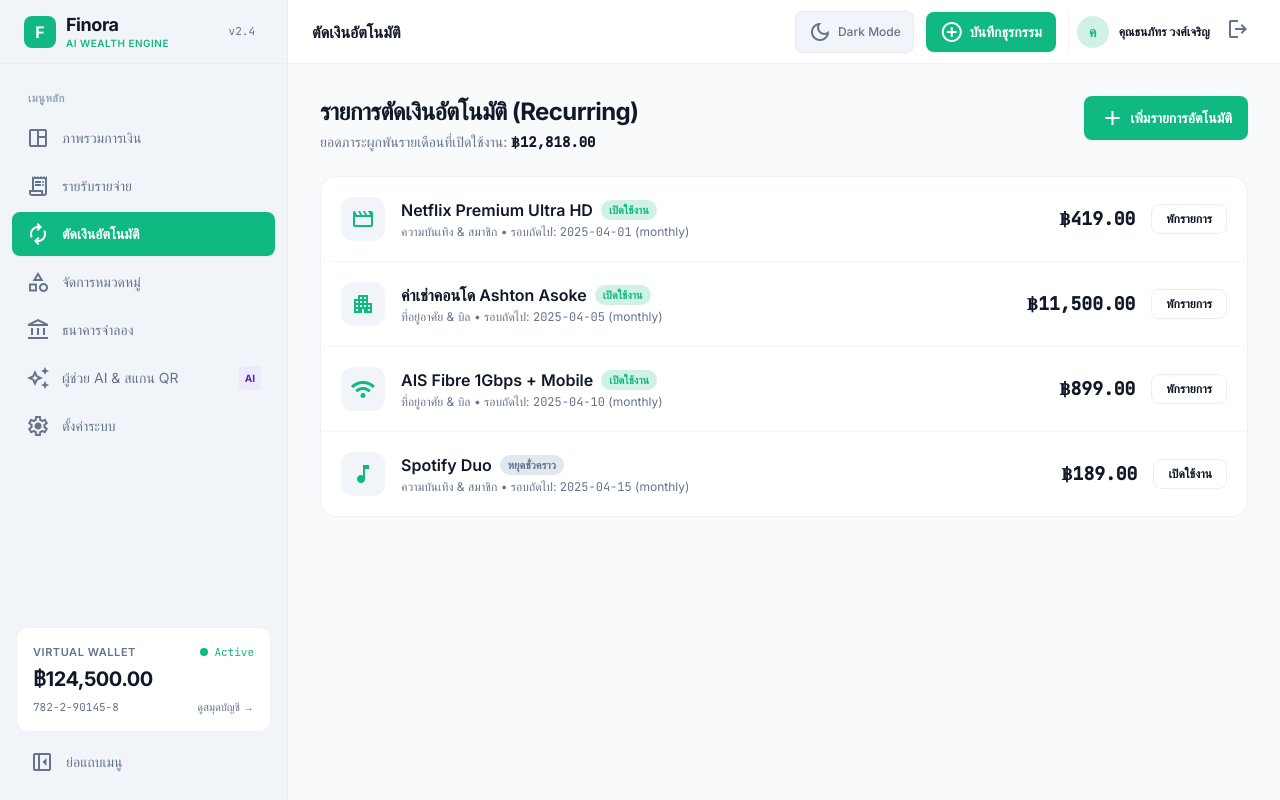
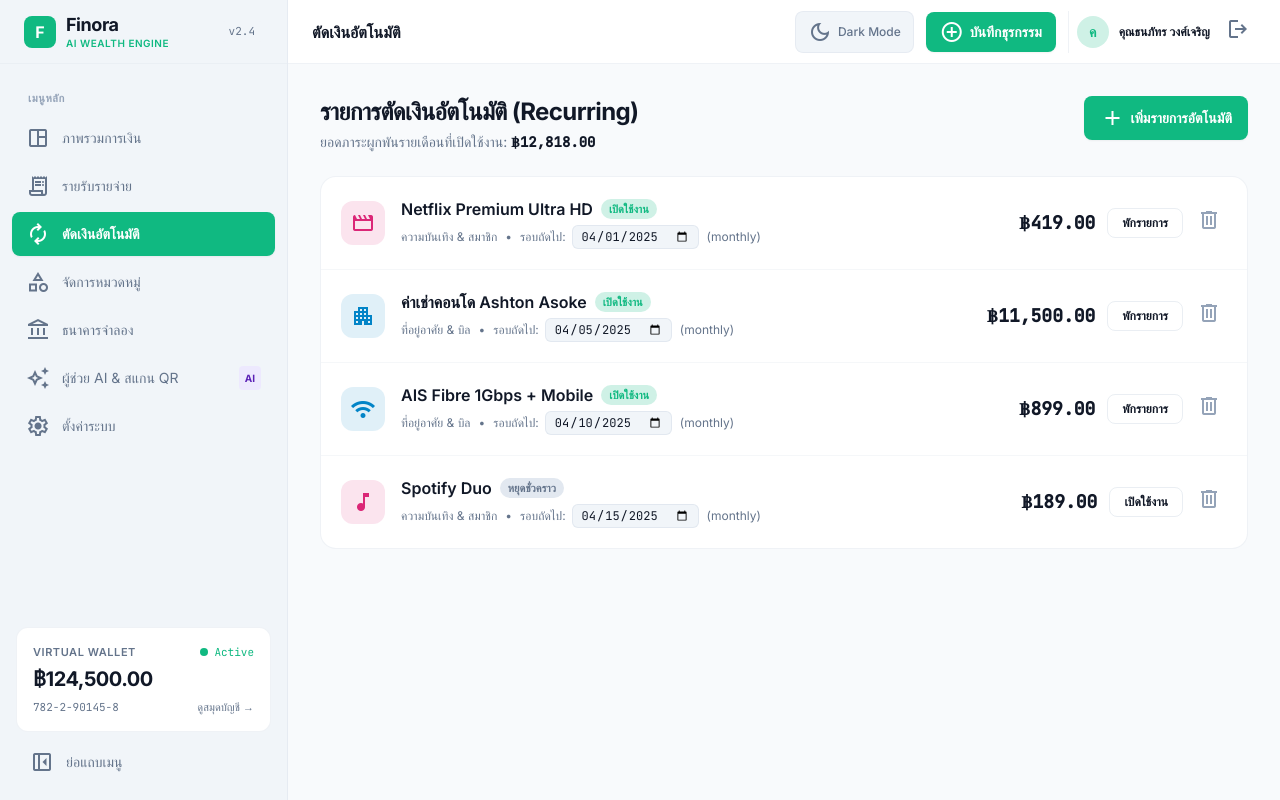
Before and after one commit to ratchanonswu/Finora, a Next.js app: page /recurring in a window 1280 px wide. Built offline with nearby package versions, Linux system fonts and the light colour scheme.

Commit message:
feat(recurring): add billing date picker, icon/color picker, and delete button

```diff
--- a/src/app/(app)/recurring/page.tsx
+++ b/src/app/(app)/recurring/page.tsx
@@ -1,17 +1,34 @@
 "use client";
 
 import React, { useMemo, useState } from "react";
+import { COLOR_CHOICES, IconColorPicker } from "@/components/IconColorPicker";
 import { useFinora } from "@/context/FinoraContext";
 import { formatTHB } from "@/lib/seed";
 
 export default function RecurringPage() {
-  const { recurring, categories, toggleRecurring, addRecurring } = useFinora();
+  const {
+    recurring,
+    categories,
+    toggleRecurring,
+    addRecurring,
+    deleteRecurring,
+    updateRecurringDate,
+  } = useFinora();
   const [title, setTitle] = useState("");
   const [amount, setAmount] = useState("");
   const [categoryId, setCategoryId] = useState("entertainment");
   const [cycle, setCycle] = useState<"monthly" | "weekly" | "yearly">("monthly");
-  const [nextDueDate, setNextDueDate] = useState("2025-04-01");
+  const [nextDueDate, setNextDueDate] = useState(() =>
+    new Date().toISOString().slice(0, 10)
+  );
+  const [icon, setIcon] = useState("autorenew");
+  const [color, setColor] = useState(COLOR_CHOICES[0]);
   const [showForm, setShowForm] = useState(false);
+
+  const expenseCategories = useMemo(
+    () => categories.filter((c) => c.type === "expense"),
+    [categories]
+  );
 
   const monthlyTotal = useMemo(
     () =>
@@ -24,7 +41,7 @@ export default function RecurringPage() {
   const handleCreate = (e: React.FormEvent) => {
     e.preventDefault();
     const num = Number(amount);
-    if (!title.trim() || !Number.isFinite(num) || num <= 0) return;
+    if (!title.trim() || !Number.isFinite(num) || num <= 0 || !nextDueDate) return;
     addRecurring({
       title: title.trim(),
       amount: num,
@@ -32,10 +49,13 @@ export default function RecurringPage() {
       cycle,
       nextDueDate,
       active: true,
-      icon: "autorenew",
+      icon,
+      color,
     });
     setTitle("");
     setAmount("");
+    setIcon("autorenew");
+    setColor(COLOR_CHOICES[0]);
     setShowForm(false);
   };
 
@@ -64,9 +84,9 @@ export default function RecurringPage() {
       {showForm && (
         <form
           onSubmit={handleCreate}
-          className="rounded-xl bg-surface-container border border-outline-variant/30 p-5 grid grid-cols-1 md:grid-cols-5 gap-3 items-end"
+          className="rounded-xl bg-surface-container border border-outline-variant/30 p-5 grid grid-cols-1 sm:grid-cols-2 lg:grid-cols-4 gap-3 items-end"
         >
-          <div className="md:col-span-2">
+          <div className="lg:col-span-2">
             <label className="block text-xs font-semibold text-on-surface-variant mb-1">
               ชื่อค่าบริการ / บิล
             </label>
@@ -95,6 +115,22 @@ export default function RecurringPage() {
           </div>
           <div>
             <label className="block text-xs font-semibold text-on-surface-variant mb-1">
+              หมวดหมู่
+            </label>
+            <select
+              value={categoryId}
+              onChange={(e) => setCategoryId(e.target.value)}
+              className="w-full bg-surface-container-low border border-outline-variant/40 rounded-lg px-3 py-2 text-sm text-on-surface"
+            >
+              {expenseCategories.map((c) => (
+                <option key={c.id} value={c.id}>
+                  {c.name}
+                </option>
+              ))}
+            </select>
+          </div>
+          <div>
+            <label className="block text-xs font-semibold text-on-surface-variant mb-1">
               รอบตัดเงิน
             </label>
             <select
@@ -107,6 +143,28 @@ export default function RecurringPage() {
               <option value="yearly">รายปี</option>
             </select>
           </div>
+          <div>
+            <label className="block text-xs font-semibold text-on-surface-variant mb-1">
+              วันตัดเงินถัดไป
+            </label>
+            <input
+              type="date"
+              required
+              value={nextDueDate}
+              onChange={(e) => setNextDueDate(e.target.value)}
+              className="w-full bg-surface-container-low border border-outline-variant/40 rounded-lg px-3 py-2 text-sm font-mono text-on-surface"
+            />
+          </div>
+          <IconColorPicker
+            id="rec-icon-label"
+            label="ไอคอน & สี"
+            colorSectionLabel="สีรายการ"
+            dialogLabel="เลือกสีและไอคอนรายการอัตโนมัติ"
+            icon={icon}
+            color={color}
+            onIconChange={setIcon}
+            onColorChange={setColor}
+          />
           <button
             type="submit"
             className="py-2 px-4 rounded-lg bg-primary-container text-on-primary-container text-sm font-semibold hover:opacity-90"
@@ -117,15 +175,30 @@ export default function RecurringPage() {
       )}
 
       <div className="rounded-2xl bg-surface-container border border-outline-variant/30 divide-y divide-outline-variant/20">
-        {recurring.map((item) => {
+        {recurring.length === 0 ? (
+          <div className="p-8 text-center text-sm text-on-surface-variant">
+            ยังไม่มีรายการจ่ายเงินอัตโนมัติ กด &ldquo;เพิ่มรายการอัตโนมัติ&rdquo; เพื่อเริ่มต้น
+          </div>
+        ) : (
+          recurring.map((item) => {
             const cat = categories.find((c) => c.id === item.categoryId);
+            const accent = item.color || cat?.color;
             return (
               <div
                 key={item.id}
                 className="p-5 flex flex-col sm:flex-row sm:items-center justify-between gap-4"
               >
                 <div className="flex items-center gap-4">
-                <div className="w-11 h-11 rounded-xl bg-surface-container-high text-primary flex items-center justify-center shrink-0">
+                  <div
+                    className={`w-11 h-11 rounded-xl flex items-center justify-center shrink-0 ${
+                      accent ? "" : "bg-surface-container-high text-primary"
+                    }`}
+                    style={
+                      accent
+                        ? { backgroundColor: `${accent}1F`, color: accent }
+                        : undefined
+                    }
+                  >
                     <span className="material-symbols-outlined">{item.icon}</span>
                   </div>
                   <div>
@@ -141,17 +214,33 @@ export default function RecurringPage() {
                         {item.active ? "เปิดใช้งาน" : "หยุดชั่วคราว"}
                       </span>
                     </div>
-                  <p className="text-xs text-on-surface-variant mt-0.5">
-                    {cat?.name || "ทั่วไป"} • รอบถัดไป:{" "}
-                    <span className="font-mono">{item.nextDueDate}</span> ({item.cycle})
-                  </p>
+                    <div className="flex flex-wrap items-center gap-x-2 gap-y-1 text-xs text-on-surface-variant mt-1">
+                      <span>{cat?.name || "ทั่วไป"}</span>
+                      <span>•</span>
+                      <label className="inline-flex items-center gap-1.5">
+                        <span>รอบถัดไป:</span>
+                        <input
+                          type="date"
+                          aria-label={`วันตัดเงินของ ${item.title}`}
+                          value={item.nextDueDate}
+                          onChange={(e) => {
+                            if (e.target.value) {
+                              updateRecurringDate(item.id, e.target.value);
+                            }
+                          }}
+                          className="bg-surface-container-low border border-outline-variant/40 rounded-md px-2 py-0.5 font-mono text-xs text-on-surface focus:outline-none focus:border-primary"
+                        />
+                      </label>
+                      <span>({item.cycle})</span>
+                    </div>
                   </div>
                 </div>
 
-              <div className="flex items-center justify-between sm:justify-end gap-4">
+                <div className="flex items-center justify-between sm:justify-end gap-3">
                   <span className="text-lg font-bold font-mono text-on-surface">
                     {formatTHB(item.amount)}
                   </span>
+                  <div className="flex items-center gap-2">
                     <button
                       type="button"
                       onClick={() => toggleRecurring(item.id)}
@@ -159,10 +248,23 @@ export default function RecurringPage() {
                     >
                       {item.active ? "พักรายการ" : "เปิดใช้งาน"}
                     </button>
+                    <button
+                      type="button"
+                      aria-label={`ลบรายการ ${item.title}`}
+                      title="ลบรายการ"
+                      onClick={() => deleteRecurring(item.id)}
+                      className="p-1.5 rounded-lg text-outline hover:text-error hover:bg-error/10 transition-colors"
+                    >
+                      <span className="material-symbols-outlined text-[18px] leading-none">
+                        delete
+                      </span>
+                    </button>
+                  </div>
                 </div>
               </div>
             );
-        })}
+          })
+        )}
       </div>
     </div>
   );
```
Lines whose indentation alone changed are shown as unchanged.
